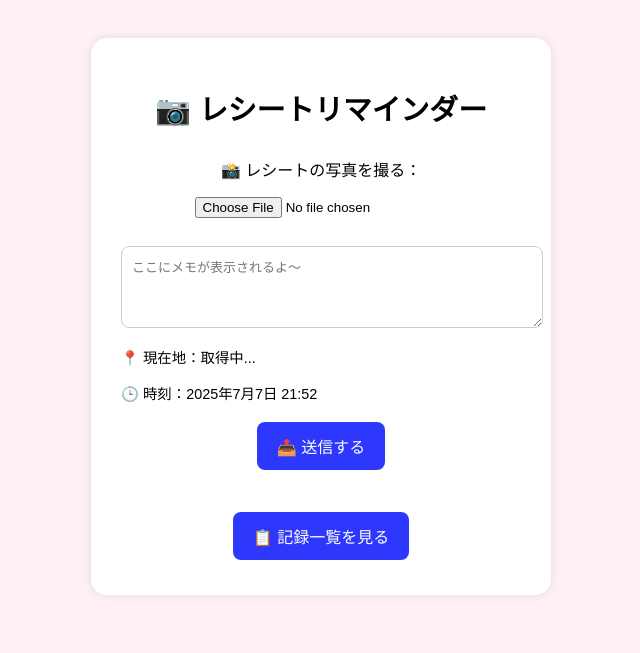
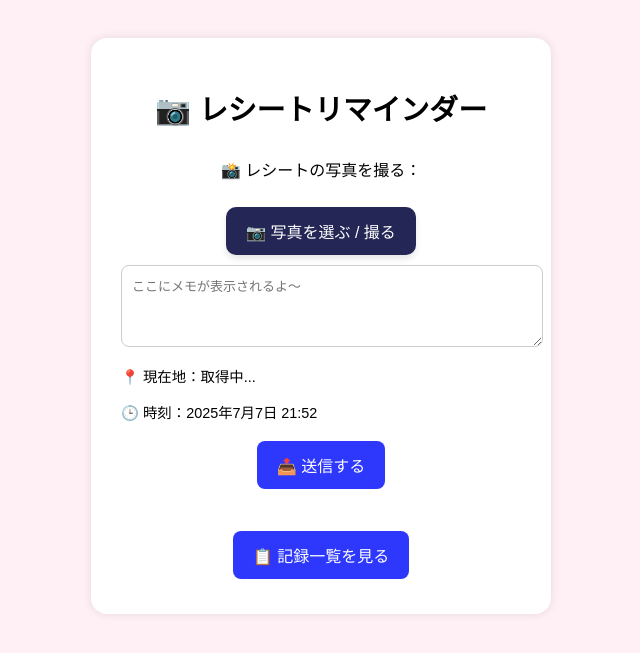
Before and after one commit to konatsusun/receipt-app, a Flask app: page / in a window 1280 px wide. Shown: the top 653 px of the page, without its empty margins (319-959 px from the left). Run offline with Flask 3, Linux system fonts and the light colour scheme.

Commit message:
Update style and HTML

```diff
--- a/app.py
+++ b/app.py
@@ -3,7 +3,9 @@ import os
 import sqlite3
 from datetime import datetime
 
-app = Flask(__name__)
+app = Flask(__name__, static_folder='static', static_url_path='/static')
+app.jinja_env.cache = {}
+
 
 UPLOAD_FOLDER = os.path.join('static', 'uploads')
 os.makedirs(UPLOAD_FOLDER, exist_ok=True)
@@ -87,4 +89,4 @@ def sw():
 if __name__ == "__main__":
     import os
     port = int(os.environ.get("PORT", 5000))
-    app.run(debug=False, host="0.0.0.0", port=port)
+    app.run(debug=True, host="0.0.0.0", port=port)
--- /dev/null
+++ b/static/style.css
@@ -0,0 +1,86 @@
+/* 全体の背景とフォント */
+body {
+  font-family: sans-serif;
+  background-color: #fff0f5;
+  display: flex;
+  justify-content: center;
+  padding: 30px;
+}
+
+/* 中央のカード */
+.container {
+  background: #ffffff;
+  border-radius: 16px;
+  box-shadow: 0 0 10px rgba(0,0,0,0.1);
+  padding: 30px;
+  width: 100%;
+  max-width: 400px;
+  text-align: center;
+}
+
+/* タイトル */
+h1 {
+  font-size: 1.8em;
+  margin-bottom: 1em;
+}
+
+/* 通常ボタン */
+button {
+  background: #2d38fc;
+  color: white;
+  border: none;
+  border-radius: 8px;
+  padding: 12px 20px;
+  margin: 5px;
+  font-size: 1em;
+  cursor: pointer;
+}
+
+/* ボタンホバー */
+button:hover {
+  opacity: 0.8;
+}
+
+/* テキストエリア（メモ） */
+textarea {
+  width: 100%;
+  border-radius: 8px;
+  border: 1px solid #ccc;
+  padding: 10px;
+  margin-top: 10px;
+  font-size: 1em;
+}
+
+/* 位置情報・時刻表示 */
+.info {
+  text-align: left;
+  margin-top: 1em;
+  font-size: 0.9em;
+}
+
+/* 一覧ボタン */
+.link-button {
+  margin-top: 2em;
+  display: inline-block;
+  text-decoration: none;
+}
+
+/* 🎯 レシートアップロードボタン */
+.upload-label {
+  display: inline-block;
+  background-color: #242655 !important; /* ネイビー系カラー */
+  color: white !important;
+  padding: 12px 20px;
+  border-radius: 10px;
+  font-size: 1em !important;
+  cursor: pointer;
+  margin-top: 10px;
+  box-shadow: 0 4px 6px rgba(0, 0, 0, 0.1);
+  transition: 0.3s;
+}
+
+/* アップロードボタンのホバー */
+.upload-label:hover {
+  background-color: #1e1f3c !important;
+  transform: scale(1.03);
+}
--- a/templates/index.html
+++ b/templates/index.html
@@ -5,61 +5,10 @@
   <meta name="viewport" content="width=device-width, initial-scale=1.0">
   <title>レシートリマインダー</title>
   <link rel="manifest" href="{{ url_for('static', filename='manifest.json') }}">
+  <link rel="stylesheet" href="{{ url_for('static', filename='style.css') }}?v=999"> <!-- ✅ これだけ -->
   <meta name="theme-color" content="#ff69b4">
-  <style>
-    body {
-      font-family: sans-serif;
-      background-color: #fff0f5;
-      display: flex;
-      justify-content: center;
-      padding: 30px;
-    }
-    .container {
-      background: #ffffff;
-      border-radius: 16px;
-      box-shadow: 0 0 10px rgba(0,0,0,0.1);
-      padding: 30px;
-      width: 100%;
-      max-width: 400px;
-      text-align: center;
-    }
-    h1 {
-      font-size: 1.8em;
-      margin-bottom: 1em;
-    }
-    button {
-      background: #2d38fc;
-      color: white;
-      border: none;
-      border-radius: 8px;
-      padding: 12px 20px;
-      margin: 5px;
-      font-size: 1em;
-      cursor: pointer;
-    }
-    button:hover {
-      opacity: 0.8;
-    }
-    textarea {
-      width: 100%;
-      border-radius: 8px;
-      border: 1px solid #ccc;
-      padding: 10px;
-      margin-top: 10px;
-      font-size: 1em;
-    }
-    .info {
-      text-align: left;
-      margin-top: 1em;
-      font-size: 0.9em;
-    }
-    .link-button {
-      margin-top: 2em;
-      display: inline-block;
-      text-decoration: none;
-    }
-  </style>
 </head>
+
 <body>
 
 <div class="container">
@@ -69,8 +18,15 @@
   <form method="POST" enctype="multipart/form-data">
 
     <!-- 📸 レシート画像アップ -->
+    <!-- <p>📸 レシートの写真を撮る：</p>
+    <input type="file" name="receipt" accept="image/*" capture="environment"><br><br> -->
+
     <p>📸 レシートの写真を撮る：</p>
-    <input type="file" name="receipt" accept="image/*" capture="environment"><br><br>
+
+    <!-- inputは非表示にして、labelをボタンにする -->
+    <input type="file" name="receipt" accept="image/*" capture="environment" id="receiptInput" style="display: none;">
+    <label for="receiptInput" class="upload-label">📷 写真を選ぶ / 撮る</label>
+
 
     <!-- 🎤 音声メモ -->
     <!-- <p>🎤 音声メモ（任意）</p>
```
